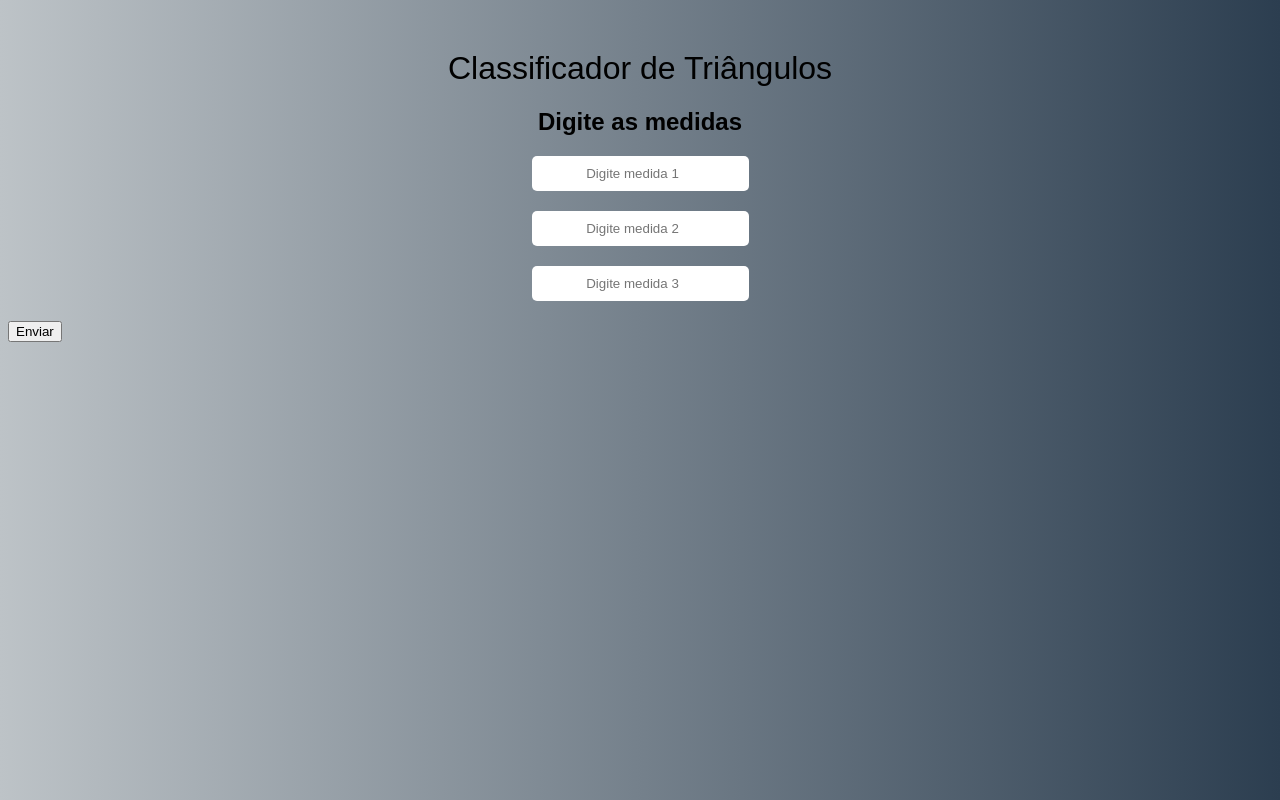
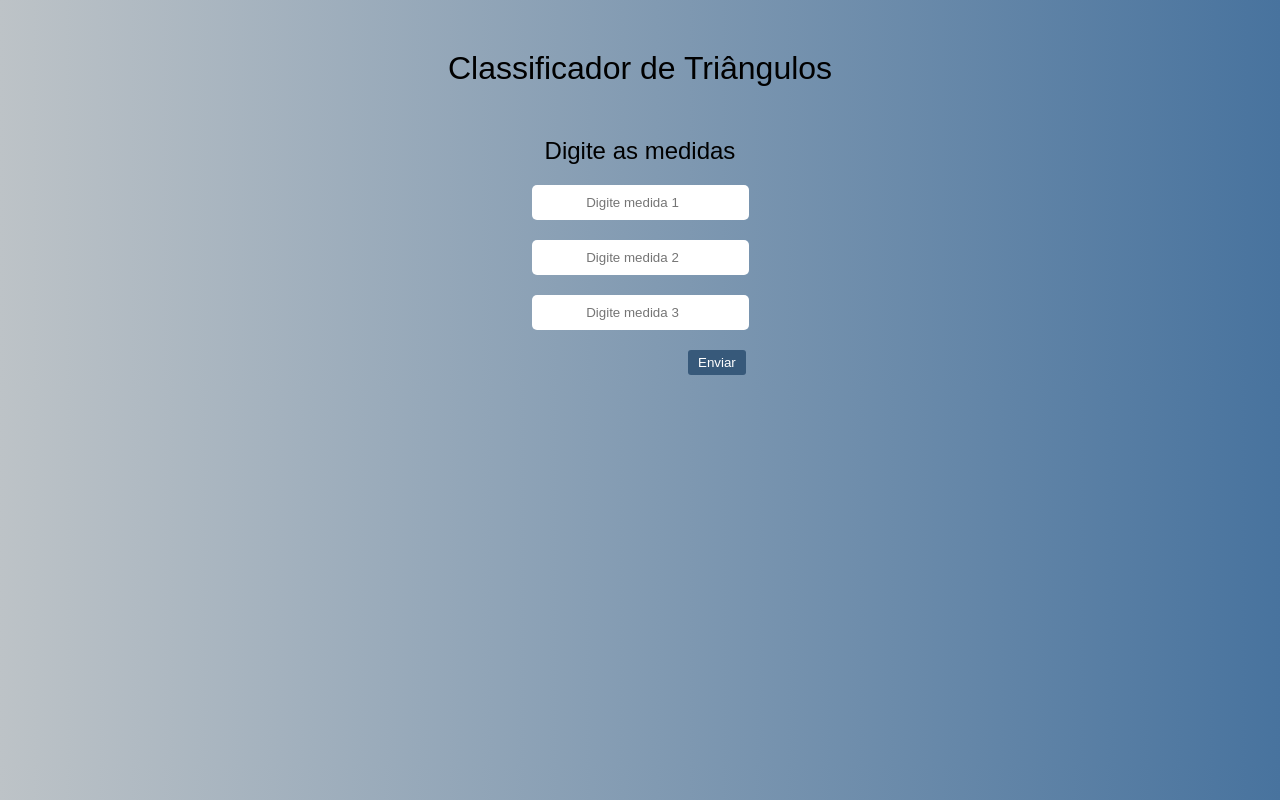
Before and after one commit to thiesac/triangulos, a plain HTML site: page index.html in a window 1280 px wide. Drawn offline with Linux system fonts and the light colour scheme.

Commit message:
estilo button

```diff
--- a/style.css
+++ b/style.css
@@ -1,16 +1,22 @@
 body {
-    background-image: linear-gradient(to right, #bdc3c7, #2c3e50);
+    background-image: linear-gradient(to right, #bdc3c7, #48739e);
     font-family: sans-serif;
 }
 
 h1 {
-    font-weight: 400;
+    font-weight: 300;
     text-align: center;
     margin-top: 50px;
 }
 
+div {
+    margin-top: 50px;
+
+}
+
 h2 {
     text-align: center;
+    font-weight: 300;
 }
 
 input {
@@ -21,3 +27,12 @@ input {
     border-radius: 5px;
     border-style: none;
 }
+
+button {
+    background-color: #37597a;
+    border-radius: 3px;
+    border-style: none;
+    color: white;
+    margin-left: 680px;
+    padding: 5px 10px;
+}
```
